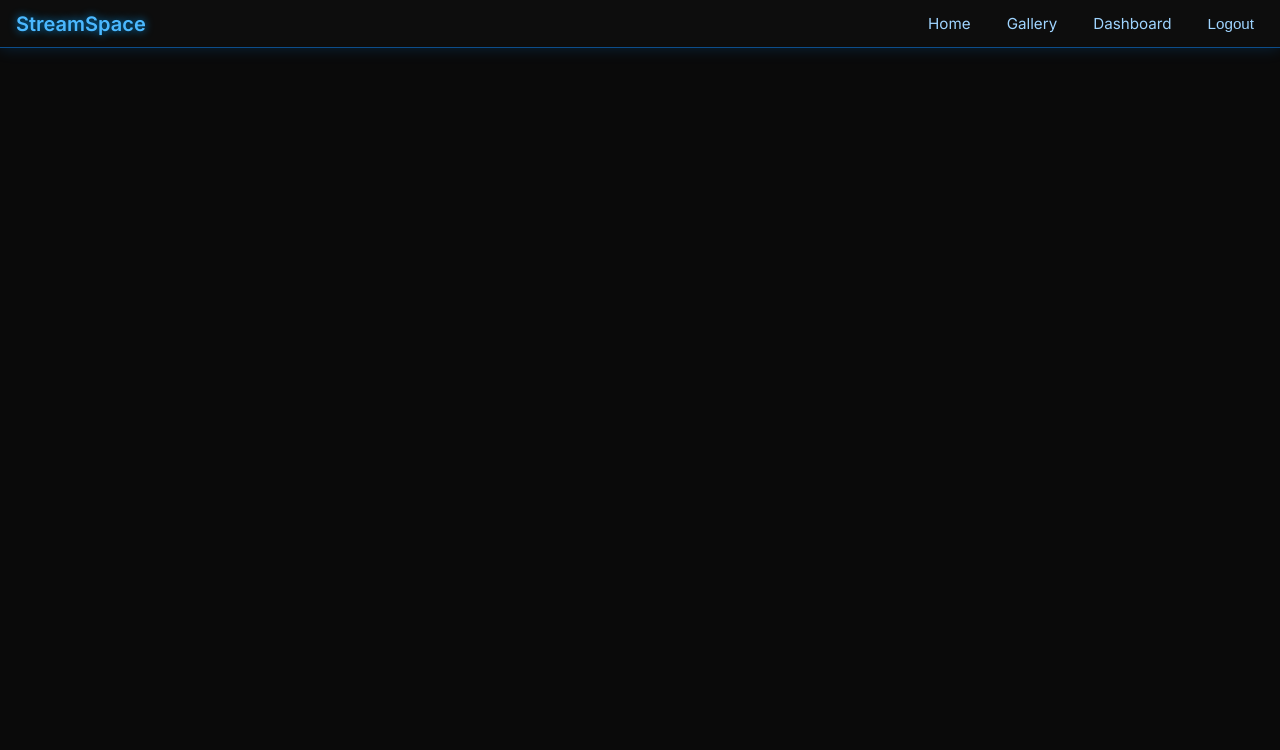
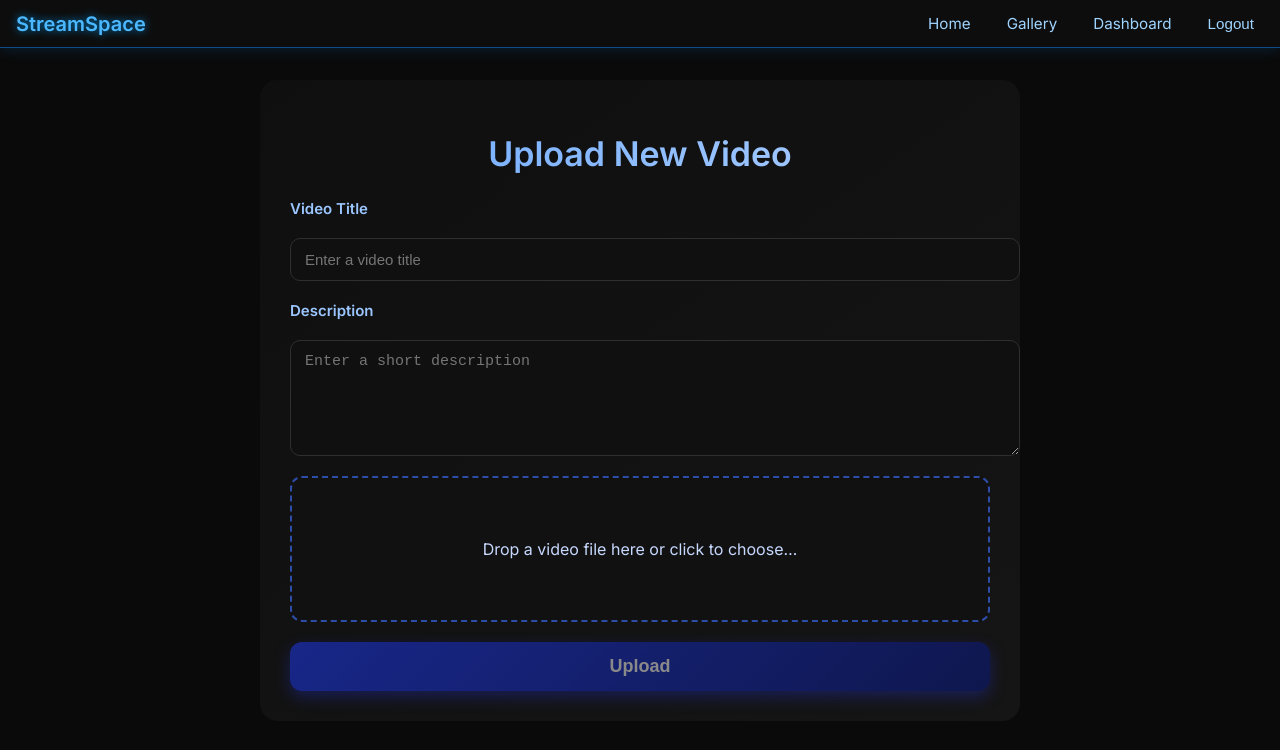
Before and after one commit to GremSnoort/StreamSpaceVueApp, a Vue app: page /upload in a window 1280 px wide. Shown: the top 750 px of the page. Built offline with nearby package versions, Linux system fonts and the light colour scheme; sample sign-in values are in the browser's storage; the HTML template or start-up script is replaced by a standard one.

Commit message:
Add Upload

```diff
--- a/db.json
+++ b/db.json
@@ -1,5 +1,5 @@
 {
-    "media": [
+    "gallery": [
         {
             "id": "019b0f19-d0cc-7f21-bd01-2500f284bd16",
             "title": "Test Video #1",
--- a/package.json
+++ b/package.json
@@ -10,6 +10,8 @@
   "dependencies": {
     "axios": "^1.13.2",
     "hls.js": "^1.6.15",
+    "mongoose": "^9.0.1",
+    "multer": "^2.0.2",
     "pinia": "^2.1.7",
     "vue": "^3.4.0",
     "vue-router": "^4.3.0"
--- a/src/router.js
+++ b/src/router.js
@@ -7,6 +7,7 @@ import Register from './views/Register.vue'
 import Dashboard from './views/Dashboard.vue'
 import UserGallery from './views/UserGallery.vue'
 import PlayerPage from './views/PlayerPage.vue'
+import Upload from './views/Upload.vue'
 
 const router = createRouter({
   history: createWebHistory(),
@@ -20,16 +21,22 @@ const router = createRouter({
       component: UserGallery,
       meta: { requiresAuth: true }
     },
+    { name: 'player',
+      path: '/player/:id',
+      component: PlayerPage,
+      props: true
+    },
+    {
+      name: "upload",
+      path: "/upload",
+      component: Upload,
+      meta: { requiresAuth: true }   // ✅ add this
+    },
     {
       name: 'dashboard',
       path: '/dashboard',
       component: Dashboard,
       meta: { requiresAuth: true }
-    },
-    { name: 'player',
-      path: '/player/:id',
-      component: PlayerPage,
-      props: true
     }
   ]
 })
--- /dev/null
+++ b/src/views/Upload.vue
@@ -0,0 +1,193 @@
+<template>
+  <div class="upload-wrapper">
+    <h1 class="page-title">Upload New Video</h1>
+
+    <div class="form-box">
+      <!-- Title -->
+      <label class="label">Video Title</label>
+      <input
+        v-model="title"
+        placeholder="Enter a video title"
+        class="textfield"
+      />
+
+      <!-- Description -->
+      <label class="label">Description</label>
+      <textarea
+        v-model="description"
+        placeholder="Enter a short description"
+        class="textfield textarea"
+      ></textarea>
+
+      <!-- Drag & Drop -->
+      <div
+        class="drop-zone"
+        @dragover.prevent="dragging = true"
+        @dragleave.prevent="dragging = false"
+        @drop.prevent="handleDrop"
+        :class="{ dragging }"
+      >
+        <p v-if="!file">Drop a video file here or click to choose…</p>
+        <p v-else>Selected: <strong>{{ file.name }}</strong></p>
+
+        <input
+          ref="fileInput"
+          type="file"
+          accept="video/*"
+          class="hidden-input"
+          @change="handleFileSelect"
+        />
+      </div>
+
+      <!-- Upload Button -->
+      <button class="upload-btn" :disabled="!file || uploading" @click="upload">
+        {{ uploading ? "Uploading…" : "Upload" }}
+      </button>
+    </div>
+  </div>
+</template>
+
+<script setup>
+import { ref } from "vue";
+import http from "../lib/http";
+import { useRouter } from "vue-router";
+
+const title = ref("");
+const description = ref("");
+const file = ref(null);
+const dragging = ref(false);
+const uploading = ref(false);
+
+const fileInput = ref(null);
+const router = useRouter();
+
+function handleFileSelect(e) {
+  file.value = e.target.files[0];
+}
+
+function handleDrop(e) {
+  dragging.value = false;
+  const dropped = e.dataTransfer.files[0];
+  if (dropped) file.value = dropped;
+}
+
+function openFileDialog() {
+  fileInput.value?.click();
+}
+
+async function upload() {
+  if (!file.value) return;
+
+  uploading.value = true;
+  const formData = new FormData();
+
+  formData.append("title", title.value);
+  formData.append("description", description.value);
+  formData.append("file", file.value);
+
+  try {
+    await http.post("/upload/new", formData, {
+      headers: { "Content-Type": "multipart/form-data" }
+    });
+
+    router.push({ name: "gallery" });
+  } catch (err) {
+    console.error("Upload failed:", err);
+    alert("Upload failed!");
+  }
+
+  uploading.value = false;
+}
+</script>
+
+<style scoped>
+.upload-wrapper {
+  max-width: 700px;
+  margin: 0 auto;
+  padding: 30px;
+  color: white;
+  background: linear-gradient(145deg, #0f0f0f, #151515);
+  border-radius: 18px;
+}
+
+.page-title {
+  font-size: 34px;
+  font-weight: 800;
+  margin-bottom: 25px;
+  text-align: center;
+
+  background: linear-gradient(to right, #6aa8ff, #b1d1ff);
+  -webkit-background-clip: text;
+  -webkit-text-fill-color: transparent;
+}
+
+.form-box {
+  display: flex;
+  flex-direction: column;
+  gap: 20px;
+}
+
+.label {
+  font-size: 15px;
+  font-weight: 600;
+  color: #9bc6ff;
+}
+
+.textfield {
+  width: 100%;
+  padding: 12px 14px;
+  border-radius: 10px;
+  border: 1px solid #2f2f2f;
+  background: #101010;
+  color: white;
+  font-size: 15px;
+}
+
+.textarea {
+  min-height: 90px;
+  resize: vertical;
+}
+
+.drop-zone {
+  border: 2px dashed #2d4da8;
+  border-radius: 12px;
+  padding: 45px 20px;
+  text-align: center;
+  cursor: pointer;
+  transition: 0.25s;
+  background: #111;
+  color: #c7d8ff;
+}
+
+.drop-zone.dragging {
+  border-color: #5a86ff;
+  background: rgba(35, 72, 255, 0.15);
+}
+
+.hidden-input {
+  display: none;
+}
+
+.upload-btn {
+  padding: 14px 0;
+  font-size: 18px;
+  font-weight: 700;
+  border: none;
+  border-radius: 12px;
+  color: white;
+  background: linear-gradient(135deg, #1e3cff, #0b1a88);
+  cursor: pointer;
+  box-shadow: 0 6px 16px rgba(40, 60, 255, 0.55);
+  transition: 0.25s;
+}
+
+.upload-btn:hover:not(:disabled) {
+  transform: translateY(-2px);
+  background: linear-gradient(135deg, #304eff, #1627a3);
+}
+
+.upload-btn:disabled {
+  opacity: 0.5;
+  cursor: not-allowed;
+}
+</style>
--- a/src/views/UserGallery.vue
+++ b/src/views/UserGallery.vue
@@ -60,7 +60,7 @@ const apiBase = import.meta.env.VITE_API_BASE || "/api";
 
 async function loadVideos() {
   try {
-    const res = await http.get("/media");
+    const res = await http.get("/gallery");
     videos.value = Array.isArray(res.data) ? res.data : [];
   } catch (err) {
     console.error("Gallery load error:", err);
@@ -79,8 +79,7 @@ function goPlay(video) {
 }
 
 function goUpload() {
-  // If you have an upload page routed as /upload
-  window.location.href = "/upload";
+  router.push({ name: "upload" });
 }
 
 onMounted(loadVideos);
```
Also changed, not shown: media.js (added, +61 -0 lines), server.js (+16 -5 lines).
